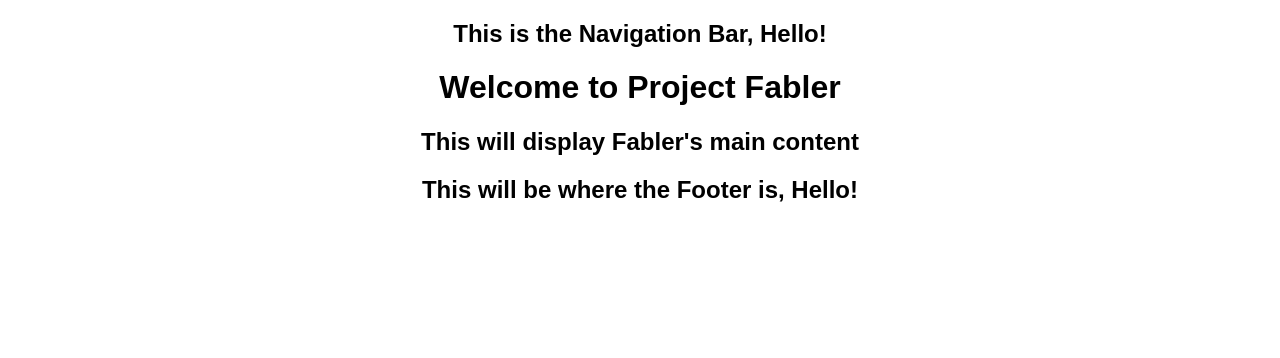
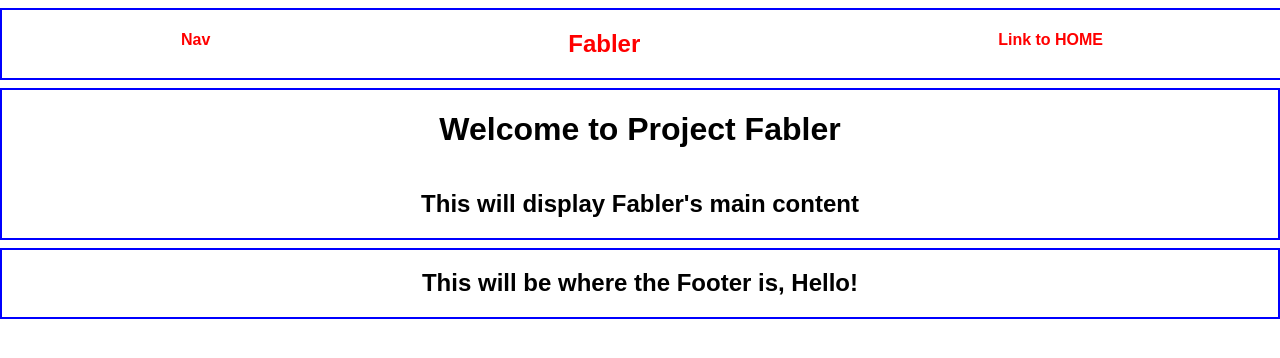
Before and after one commit to LeGa14/project-fabler, a React (Create React App) app in the folder client/: page / in a window 1280 px wide. Shown: the top 358 px of the page. Built offline with nearby package versions, Linux system fonts and the light colour scheme.

Commit message:
NavBar set up and display is good enough

```diff
--- a/client/package.json
+++ b/client/package.json
@@ -6,6 +6,7 @@
   "dependencies": {
     "react": "^16.4.1",
     "react-dom": "^16.4.1",
+    "react-router-dom": "^4.3.1",
     "react-scripts": "1.1.4",
     "styled-components": "^3.3.3"
   },
--- a/client/src/App.js
+++ b/client/src/App.js
@@ -1,17 +1,28 @@
 import React, { Component } from 'react';
 import './App.css';
+import styled from 'styled-components'
+// TOP 3
 import NavBar from './components/NavBar'
 import Footer from './components/Footer'
-import AppContent from './components/AppContent'
+import AppContent from './components/AppContent/AppContent'
+
+const Top3 = styled.div`
+.top3 {
+  display: flex;
+  flex-direction: column;
+  border: 2px solid blue;
+  margin: 1vh auto;
+}
+`
 
 class App extends Component {
   render() {
     return (
-      <div className="App">
-        <NavBar />
-        <AppContent />
-        <Footer />
-      </div>
+        <Top3 className="App">
+          <NavBar />
+          <AppContent />
+          <Footer />
+        </Top3>
     );
   }
 }
--- a/client/src/components/AppContent.js
+++ b/client/src/components/AppContent/AppContent.js
@@ -1,12 +1,20 @@
 import React, { Component } from 'react';
+import { BrowserRouter as Router, Switch, Route } from 'react-router-dom'
+import styled from 'styled-components'
+
+const AppStyle = styled.div`
+.NavBar
+`
 
 class AppContent extends Component {
     render() {
         return (
-            <div className="AppContent">
+            <Router>
+            <div className="top3 AppContent">
                 <h1>Welcome to Project Fabler</h1>
                 <h2>This will display Fabler's main content</h2>
             </div>
+            </Router>
         );
     }
 }
--- a/client/src/components/Footer.js
+++ b/client/src/components/Footer.js
@@ -3,7 +3,7 @@ import React, { Component } from 'react';
 class Footer extends Component {
     render() {
         return (
-            <div className="Footer">
+            <div className="top3 Footer">
                 <h2>This will be where the Footer is, Hello!</h2>
             </div>
         );
--- a/client/src/components/NavBar.js
+++ b/client/src/components/NavBar.js
@@ -1,11 +1,30 @@
 import React, { Component } from 'react';
+import styled from 'styled-components'
+
+const NavBarStyle = styled.div`
+.NavBar {
+    width: 100vw;
+    color: red;
+}
+.NavBarContent {
+    display: flex;
+    flex-direction: row;
+    justify-content: space-around;
+}
+`
 
 class NavBar extends Component {
     render() {
         return (
-            <div className="NavBar">
-                <h2>This is the Navigation Bar, Hello!</h2>
-            </div>
+            <NavBarStyle>
+                <div className="top3 NavBar">
+                    <div className="NavBarContent">
+                        <h4>Nav</h4>
+                        <h2>Fabler</h2>
+                        <h4>Link to HOME</h4>
+                    </div>
+                </div>
+            </NavBarStyle>
         );
     }
 }
```
Also changed, not shown: 1 other file (tests, documents, lock files or other folders).
